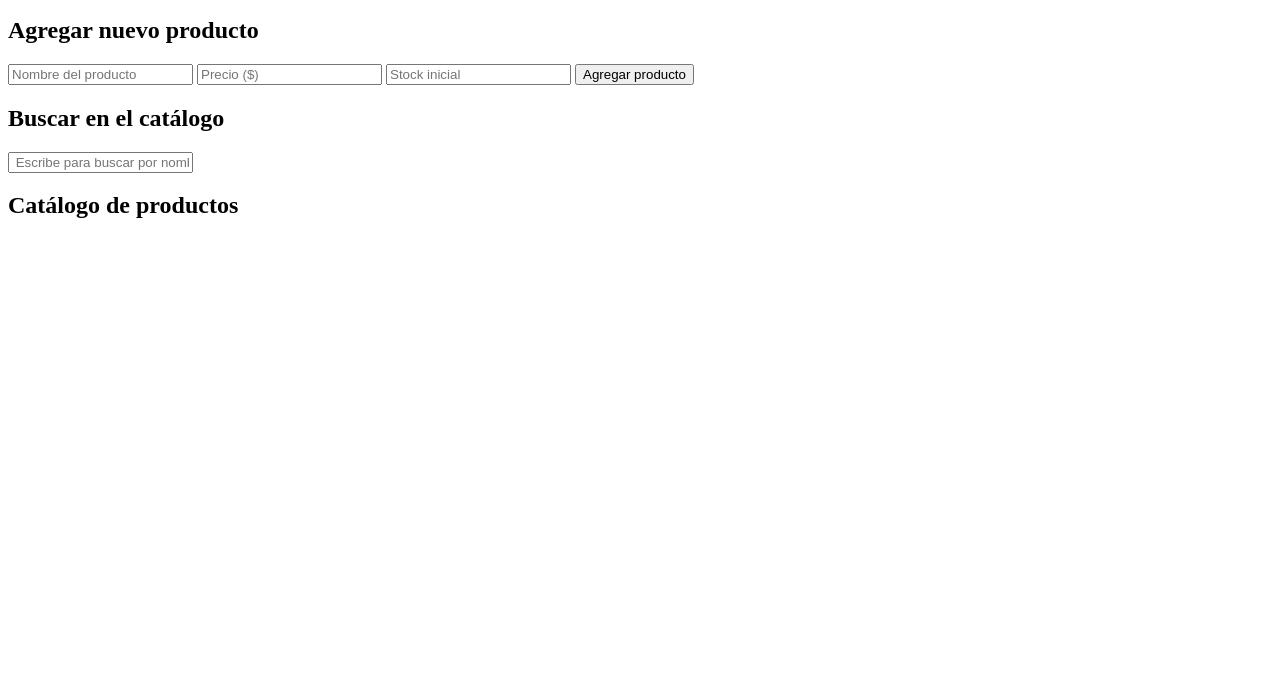
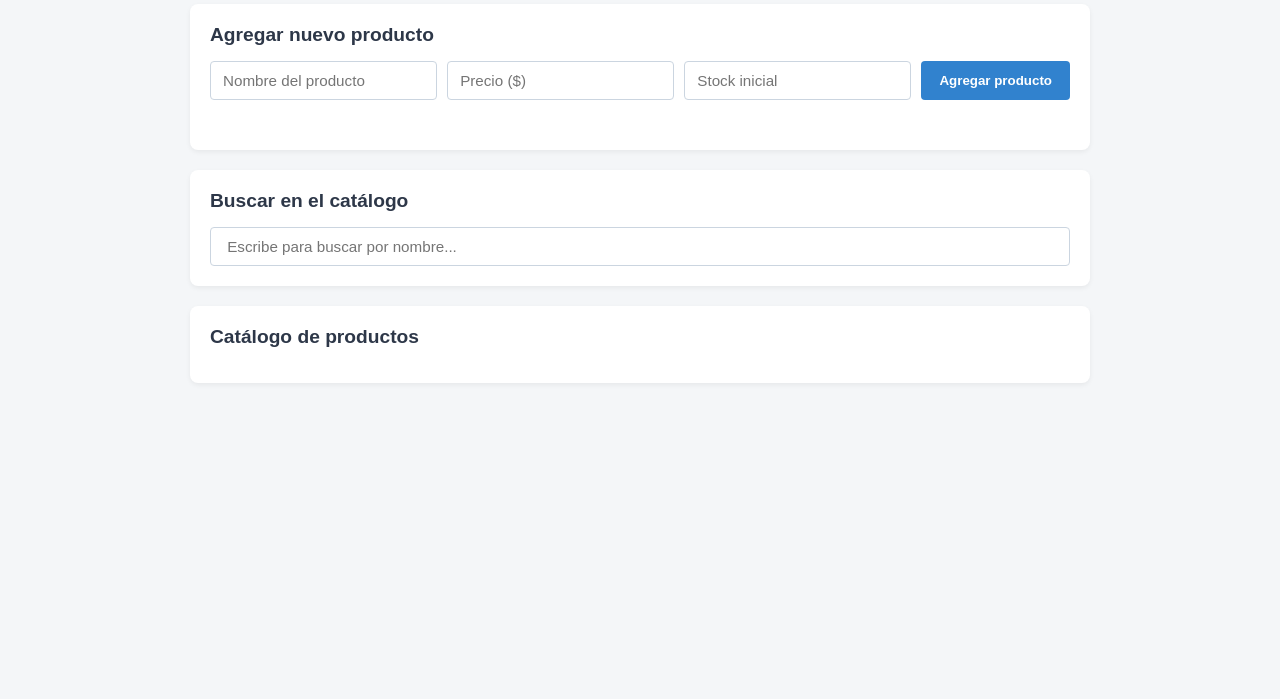
Before and after one commit to Mariabel88/Pre-entrega7JavaScript, a plain HTML site: page index.html in a window 1280 px wide. Shown: the part 101-800 px from the top of the page. Drawn offline with Linux system fonts and the light colour scheme.

Commit message:
Update index.html

```diff
--- a/index.html
+++ b/index.html
@@ -4,6 +4,7 @@
   <meta charset="UTF-8">
   <meta name="viewport" content="width=device-width, initial-scale=1.0">
   <title>LUMEN | Iluminación LED</title>
+  <link rel="stylesheet" href="./css/estilos.css">
 </head>
 <body>
 
```
